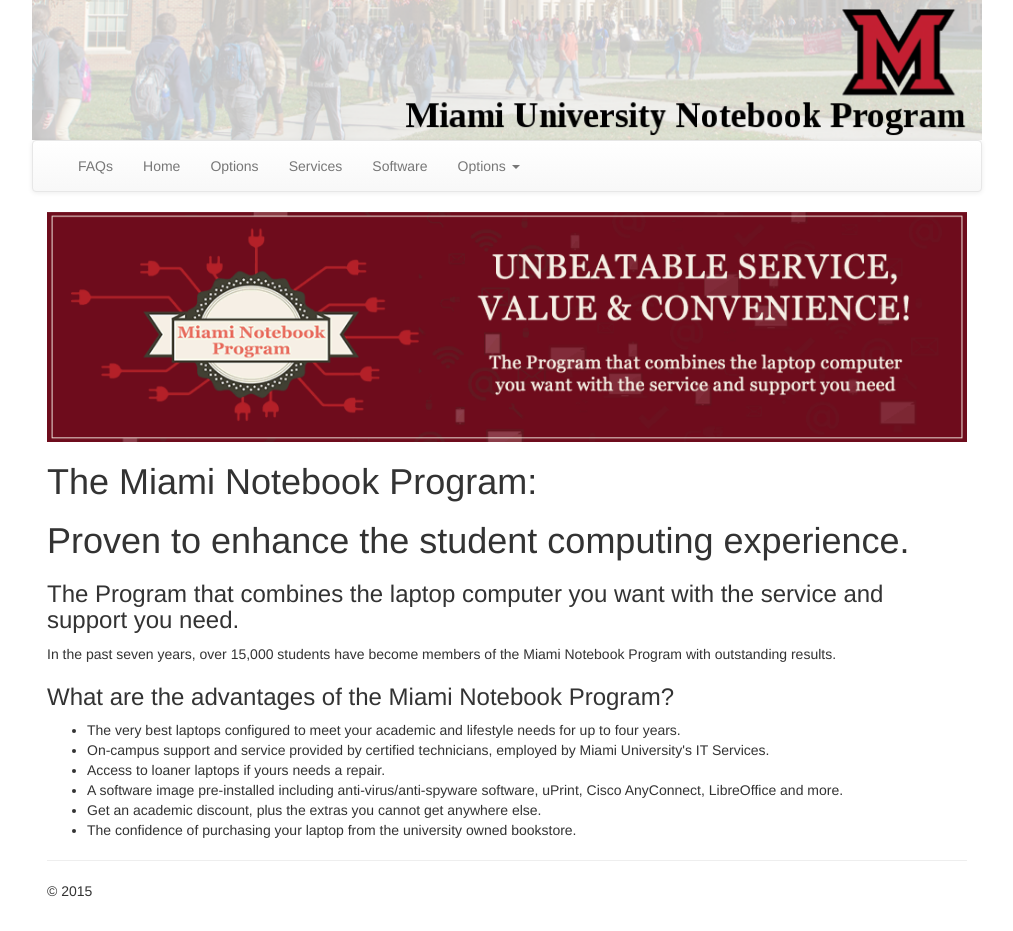
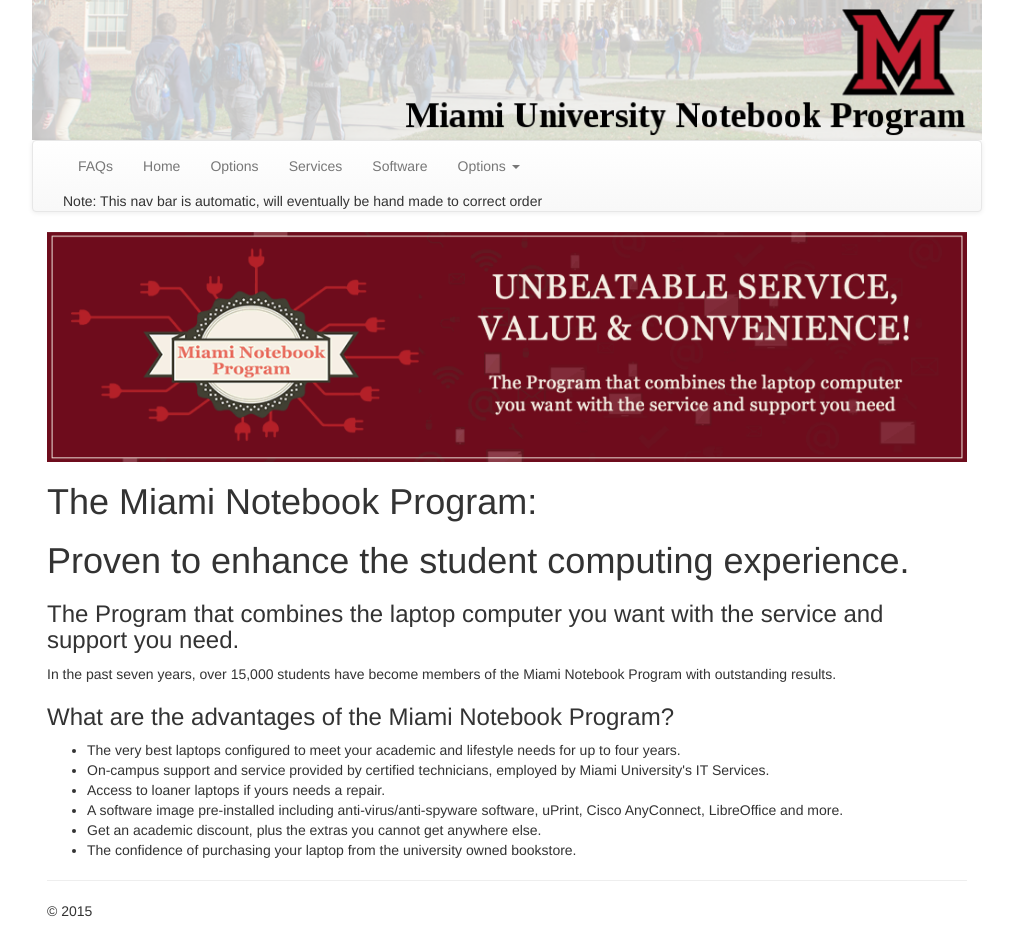
Before and after one commit to mdepero/mnb, a Jekyll site: the page built from index.html, in a window 1280 px wide. Shown: the whole page, without its empty margins (133-1146 px from the left). Built offline with Jekyll 4.4.1, drawn with Linux system fonts in a browser that asks for light colours; Markdown is read by kramdown in place of the engine named in the settings; the list of posts is cut into pages by our own code.

Commit message:
updated nav bar

```diff
--- a/_includes/nav.html
+++ b/_includes/nav.html
@@ -33,6 +33,9 @@
                     </li>
 
 
+                    <li>Note: This nav bar is automatic, will eventually be hand made to correct order</li>
+
+
 
                     <!-- Template for other links
                     <li class="active"><a href="#">Link <span class="sr-only">(current)</span></a></li>
```
